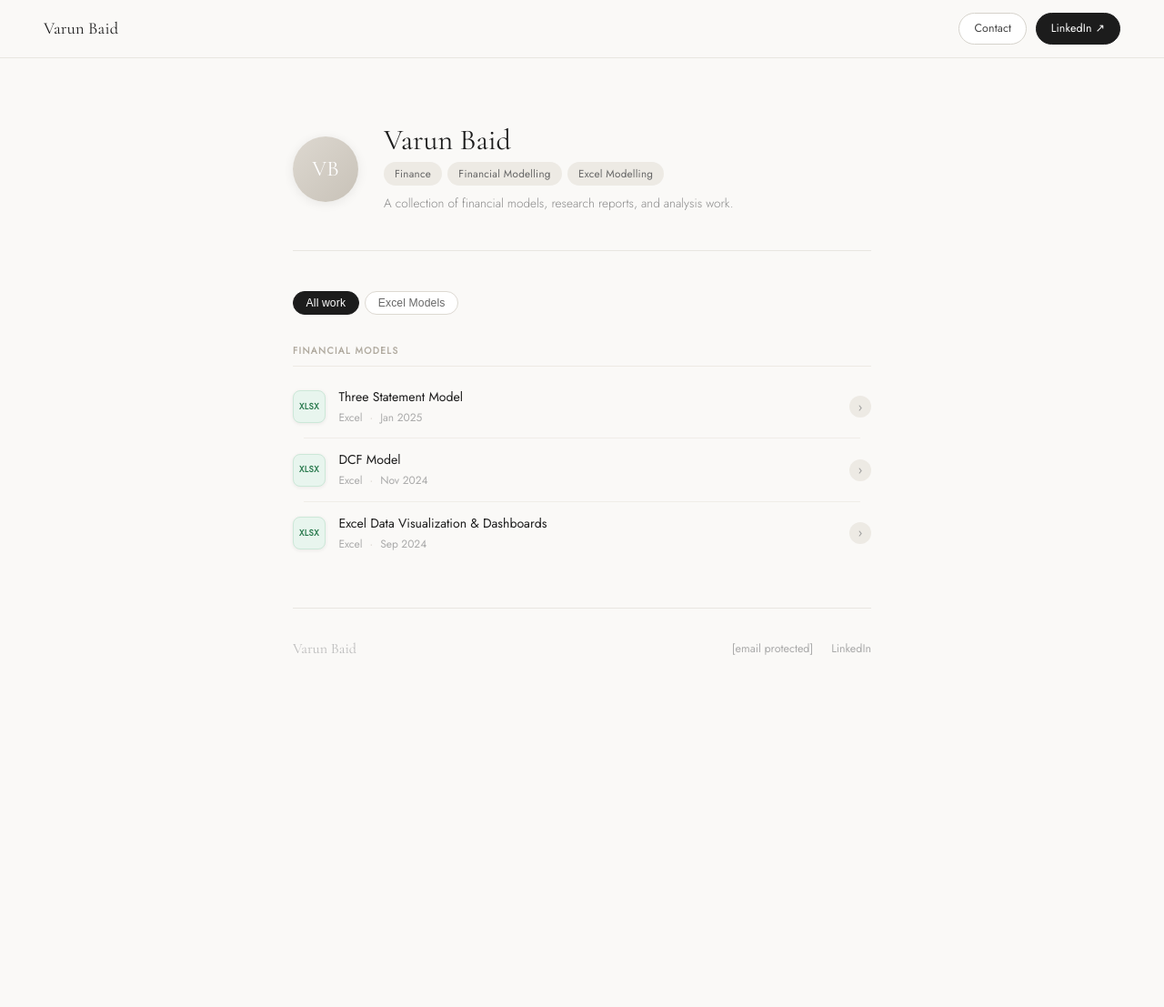
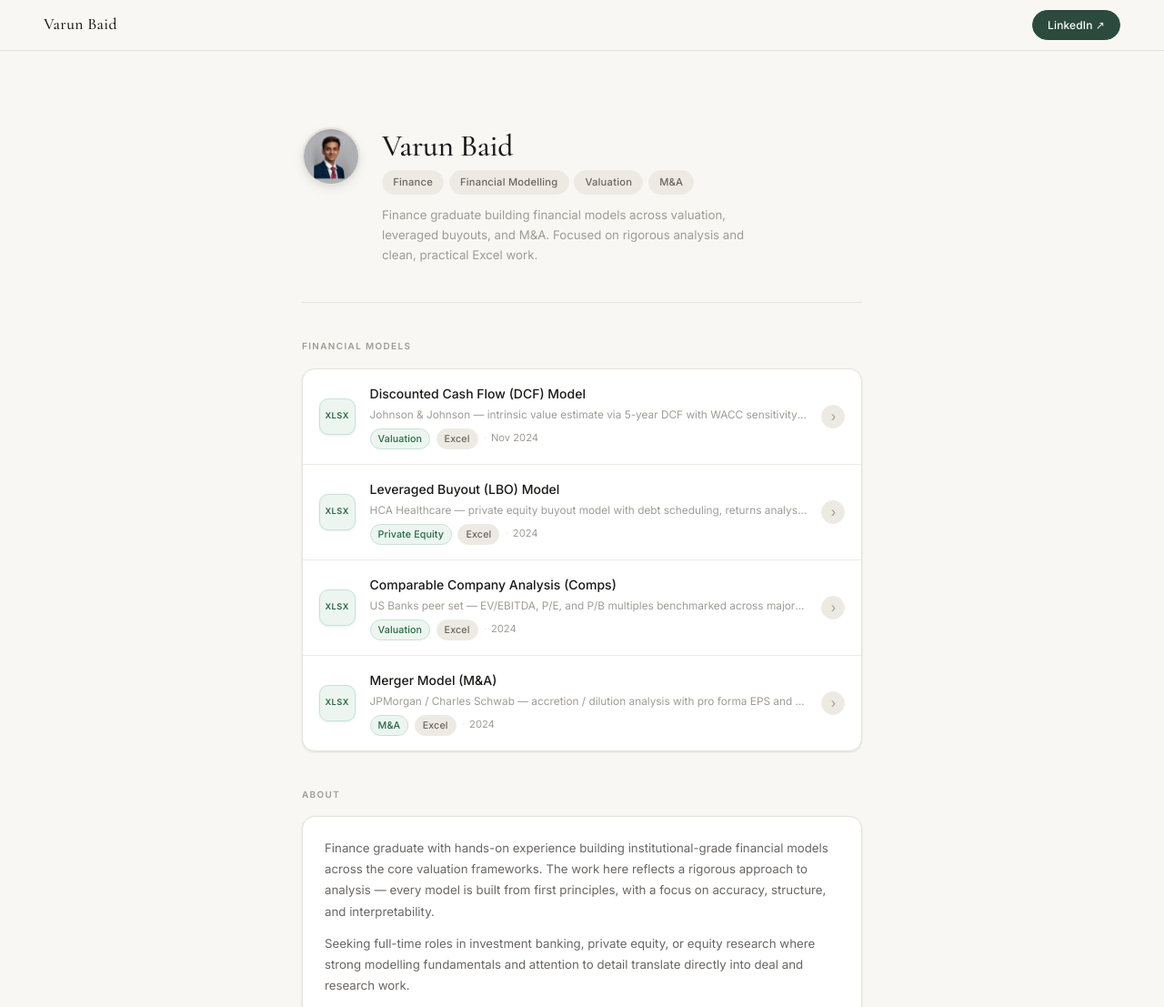
Before and after one commit to varunbaid2003/varunbaid.github.io, a plain HTML site: page index.html in a window 1280 px wide. Shown: the top 1107 px of the page at 91% size. Before the commit the page ends 806 px from the top, so only its background shows below. Drawn offline with nearby package versions, Linux system fonts and the light colour scheme.

Commit message:
Add files via upload

```diff
--- a/index.html
+++ b/index.html
@@ -4,198 +4,186 @@
 <meta charset="UTF-8">
 <meta name="viewport" content="width=device-width, initial-scale=1.0">
 <title>Varun Baid — Finance Portfolio</title>
-<link href="https://fonts.googleapis.com/css2?family=Cormorant+Garamond:ital,wght@0,400;0,500;0,600;1,400https://fonts.googleapis.com/css2?family=Instrument+Serif:ital@0;1&family=DM+Sans:wght@300;400;500&display=swapfamily=Jost:wght@300;400;500https://fonts.googleapis.com/css2?family=Instrument+Serif:ital@0;1&family=DM+Sans:wght@300;400;500&display=swapdisplay=swap" rel="stylesheet">
+<link href="https://fonts.googleapis.com/css2?family=Cormorant+Garamond:ital,wght@0,400;0,500;0,600;1,400;1,600&family=Inter:wght@300;400;500;600&display=swap" rel="stylesheet">
 <style>
   *, *::before, *::after { box-sizing: border-box; margin: 0; padding: 0; }
 
-  body {
-    font-family: 'Jost', sans-serif;
-    background: #faf9f7;
-    color: #1c1c1c;
-    font-size: 15px;
-    line-height: 1.55;
+  :root {
+    --bg: #f8f7f4;
+    --surface: #ffffff;
+    --border: #e6e2db;
+    --border-light: #eeebe5;
+    --text: #1a1918;
+    --text-secondary: #6b6560;
+    --text-muted: #a09b94;
+    --accent: #2c4a3e;
+    --green-icon-bg: #edf5f0;
+    --green-icon-color: #276843;
+    --green-icon-border: #c8e2d4;
+    --tag-bg: #edeae4;
+    --tag-color: #6b6560;
+    --hover-bg: #f2efe9;
+    --shadow-sm: 0 1px 3px rgba(0,0,0,0.06), 0 1px 2px rgba(0,0,0,0.04);
+    --shadow-md: 0 4px 12px rgba(0,0,0,0.07), 0 2px 4px rgba(0,0,0,0.04);
   }
 
-  /* NAV */
+  body {
+    font-family: 'Inter', sans-serif;
+    background: var(--bg);
+    color: var(--text);
+    font-size: 14px;
+    line-height: 1.6;
+    -webkit-font-smoothing: antialiased;
+  }
+
   nav {
     position: fixed; top: 0; left: 0; right: 0; z-index: 100;
     display: flex; align-items: center; justify-content: space-between;
-    padding: 0.9rem 3rem;
-    background: rgba(250,249,247,0.92);
-    backdrop-filter: blur(10px);
-    border-bottom: 1px solid #e8e6e1;
+    padding: 0 3rem; height: 56px;
+    background: rgba(248,247,244,0.92);
+    backdrop-filter: blur(12px);
+    -webkit-backdrop-filter: blur(12px);
+    border-bottom: 1px solid var(--border);
   }
   .nav-logo {
     font-family: 'Cormorant Garamond', serif;
-    font-size: 1.15rem;
-    color: #1c1c1c;
-    letter-spacing: 0.01em;
+    font-size: 1.1rem; font-weight: 500;
+    color: var(--text); letter-spacing: 0.02em;
   }
-  .nav-right { display: flex; gap: 0.6rem; align-items: center; }
+  .nav-right { display: flex; gap: 0.5rem; align-items: center; }
   .nav-btn {
-    font-size: 0.78rem; font-weight: 500;
-    padding: 0.4rem 1rem;
-    border-radius: 100px;
-    border: 1px solid #d5d2cb;
-    background: #fff;
-    color: #444;
-    cursor: pointer;
-    text-decoration: none;
-    transition: all 0.15s;
-    letter-spacing: 0.01em;
+    font-family: 'Inter', sans-serif;
+    font-size: 0.75rem; font-weight: 500;
+    padding: 0.38rem 1rem; border-radius: 100px;
+    border: 1px solid var(--border); background: var(--surface);
+    color: var(--text-secondary); cursor: pointer;
+    text-decoration: none; transition: all 0.15s ease; letter-spacing: 0.01em;
   }
-  .nav-btn:hover { background: #f0ede8; border-color: #bbb; }
-  .nav-btn.primary { background: #1c1c1c; color: #fff; border-color: #1c1c1c; }
-  .nav-btn.primary:hover { background: #333; }
+  .nav-btn.primary { background: var(--accent); color: #fff; border-color: var(--accent); }
+  .nav-btn.primary:hover { background: #3a5e50; border-color: #3a5e50; }
 
-  /* PAGE */
-  .page {
-    max-width: 700px;
-    margin: 0 auto;
-    padding: 5.5rem 2rem 5rem;
+  .page { max-width: 680px; margin: 0 auto; padding: 6rem 2rem 5rem; }
+
+  .hero {
+    padding: 2.75rem 0 2.5rem;
+    border-bottom: 1px solid var(--border);
+    margin-bottom: 2.5rem;
+    display: flex; gap: 1.5rem; align-items: flex-start;
+  }
+  .avatar {
+    width: 64px; height: 64px; border-radius: 50%;
+    flex-shrink: 0; box-shadow: var(--shadow-md);
+    overflow: hidden; border: 2px solid var(--border);
+  }
+  .avatar img {
+    width: 100%; height: 100%;
+    object-fit: cover; object-position: center top; display: block;
+  }
+  .hero-text { padding-top: 0.2rem; }
+  .hero-name {
+    font-family: 'Cormorant Garamond', serif;
+    font-size: 2.1rem; font-weight: 500;
+    color: var(--text); line-height: 1.05;
+    margin-bottom: 0.55rem; letter-spacing: -0.01em;
+  }
+  .hero-tags { display: flex; flex-wrap: wrap; gap: 0.35rem; margin-bottom: 0.75rem; }
+  .hero-tag {
+    font-size: 0.7rem; font-weight: 500;
+    padding: 0.22rem 0.7rem; border-radius: 100px;
+    background: var(--tag-bg); color: var(--tag-color);
+    letter-spacing: 0.02em; border: 1px solid var(--border-light);
+  }
+  .hero-desc {
+    font-size: 0.83rem; color: var(--text-muted);
+    font-weight: 400; line-height: 1.65; max-width: 420px;
   }
 
-  /* HERO */
-  .hero {
-    padding: 3rem 0 2.5rem;
-    border-bottom: 1px solid #e8e6e1;
-    margin-bottom: 2.75rem;
-    display: flex;
-    gap: 1.75rem;
-    align-items: center;
-  }
-  .avatar {
-    width: 72px; height: 72px; border-radius: 50%;
-    background: linear-gradient(135deg, #ddd8d0 0%, #c8c2b8 100%);
-    display: flex; align-items: center; justify-content: center;
-    font-family: 'Cormorant Garamond', serif;
-    font-size: 1.5rem; color: #fff;
-    flex-shrink: 0;
-    box-shadow: 0 2px 12px rgba(0,0,0,0.08);
-  }
-  .hero-text {}
-  .hero-name {
-    font-family: 'Cormorant Garamond', serif;
-    font-size: 2rem;
-    color: #1c1c1c;
-    line-height: 1.1;
-    margin-bottom: 0.4rem;
-  }
-  .hero-tags {
-    display: flex; flex-wrap: wrap; gap: 0.4rem;
-    margin-bottom: 0.6rem;
-  }
-  .hero-tag {
-    font-size: 0.73rem; font-weight: 500;
-    padding: 0.25rem 0.75rem;
-    border-radius: 100px;
-    background: #edeae4;
-    color: #666;
-    letter-spacing: 0.02em;
-  }
-  .hero-desc {
-    font-size: 0.85rem; color: #888; font-weight: 300; line-height: 1.6;
-    max-width: 440px;
+  .section-header { display: flex; align-items: center; margin-bottom: 1rem; }
+  .section-title {
+    font-size: 0.62rem; font-weight: 600;
+    letter-spacing: 0.14em; text-transform: uppercase; color: var(--text-muted);
   }
 
-  /* FILTER */
-  .filter-row {
-    display: flex; gap: 0.4rem; flex-wrap: wrap;
-    margin-bottom: 2rem;
-  }
-  .ftab {
-    font-size: 0.76rem; font-weight: 500;
-    padding: 0.32rem 0.85rem;
-    border-radius: 100px;
-    border: 1px solid #ddd9d2;
-    background: #fff; color: #666;
-    cursor: pointer; transition: all 0.15s;
-    letter-spacing: 0.01em;
-  }
-  .ftab:hover { border-color: #aaa; color: #1c1c1c; }
-  .ftab.active { background: #1c1c1c; color: #fff; border-color: #1c1c1c; }
-
-  /* CATEGORY */
-  .category { margin-bottom: 2.25rem; }
-  .category-title {
-    font-size: 0.65rem; font-weight: 600;
-    letter-spacing: 0.13em; text-transform: uppercase;
-    color: #b0aa9f;
-    margin-bottom: 0.6rem;
-    padding-bottom: 0.5rem;
-    border-bottom: 1px solid #edeae4;
+  .projects-list {
+    display: flex; flex-direction: column;
+    border: 1px solid var(--border); border-radius: 14px;
+    overflow: hidden; background: var(--surface);
+    box-shadow: var(--shadow-sm); margin-bottom: 2.5rem;
   }
 
-  /* PROJECT ROW */
-  .project-row {
+  .project-card {
     display: flex; align-items: center;
-    padding: 0.8rem 0.75rem;
-    margin: 0 -0.75rem;
-    border-radius: 10px;
-    gap: 0.9rem;
-    text-decoration: none;
-    color: inherit;
-    transition: background 0.15s;
+    padding: 1rem 1.1rem; gap: 1rem;
+    text-decoration: none; color: inherit;
+    transition: background 0.14s ease;
+    border-bottom: 1px solid var(--border-light);
   }
-  .project-row:hover { background: #f0ede7; }
+  .project-card:last-child { border-bottom: none; }
+  .project-card:hover { background: var(--hover-bg); }
+  .project-card:hover .card-arrow { background: var(--accent); color: #fff; border-color: var(--accent); }
 
-  .proj-icon {
-    width: 36px; height: 36px; border-radius: 8px;
-    flex-shrink: 0;
-    display: flex; align-items: center; justify-content: center;
-    font-size: 0.6rem; font-weight: 700; letter-spacing: 0.04em;
-    box-shadow: 0 1px 4px rgba(0,0,0,0.07);
+  .card-icon {
+    width: 40px; height: 40px; border-radius: 10px;
+    flex-shrink: 0; display: flex; align-items: center; justify-content: center;
+    font-size: 0.58rem; font-weight: 700; letter-spacing: 0.05em;
+    box-shadow: 0 1px 3px rgba(0,0,0,0.08);
+    background: var(--green-icon-bg);
+    color: var(--green-icon-color);
+    border: 1px solid var(--green-icon-border);
   }
-  .icon-xlsx { background: #e8f5ee; color: #2a7a4e; border: 1px solid #cce8d8; }
-  .icon-pdf  { background: #fdecea; color: #c0392b; border: 1px solid #f5c9c5; }
 
-  .proj-info { flex: 1; min-width: 0; }
-  .proj-title {
-    font-size: 0.88rem; font-weight: 500; color: #1c1c1c;
-    margin-bottom: 0.15rem;
+  .card-body { flex: 1; min-width: 0; }
+  .card-title {
+    font-size: 0.875rem; font-weight: 500; color: var(--text);
+    margin-bottom: 0.18rem;
     white-space: nowrap; overflow: hidden; text-overflow: ellipsis;
   }
-  .proj-meta {
-    font-size: 0.75rem; color: #aaa;
-    display: flex; gap: 0.5rem; align-items: center;
+  .card-desc {
+    font-size: 0.74rem; color: var(--text-muted);
+    white-space: nowrap; overflow: hidden; text-overflow: ellipsis;
+    margin-bottom: 0.3rem;
   }
-  .meta-dot { color: #d5d0c8; }
+  .card-meta { display: flex; gap: 0.4rem; align-items: center; flex-wrap: wrap; }
+  .meta-tag {
+    font-size: 0.67rem; font-weight: 500;
+    padding: 0.12rem 0.5rem; border-radius: 100px;
+    background: var(--tag-bg); color: var(--tag-color);
+    letter-spacing: 0.01em; border: 1px solid var(--border-light);
+  }
+  .meta-tag.green {
+    background: var(--green-icon-bg); color: var(--green-icon-color);
+    border-color: var(--green-icon-border);
+  }
+  .meta-date { font-size: 0.7rem; color: var(--text-muted); }
+  .meta-date::before { content: '·'; color: var(--border); margin-right: 0.3rem; }
 
-  .proj-arrow {
-    width: 24px; height: 24px; border-radius: 50%;
-    background: #edeae4;
+  .card-arrow {
+    width: 26px; height: 26px; border-radius: 50%;
+    background: var(--tag-bg); border: 1px solid var(--border-light);
     display: flex; align-items: center; justify-content: center;
-    color: #999; font-size: 0.85rem; flex-shrink: 0;
-    transition: all 0.15s;
-  }
-  .project-row:hover .proj-arrow { background: #1c1c1c; color: #fff; }
-
-  /* DIVIDER between rows */
-  .proj-divider {
-    height: 1px; background: #f0ede8;
-    margin: 0 0.75rem;
+    color: var(--text-muted); font-size: 0.9rem; flex-shrink: 0;
+    transition: all 0.14s ease;
   }
 
-  /* FOOTER */
-  footer {
-    margin-top: 3rem;
-    padding-top: 2rem;
-    border-top: 1px solid #e8e6e1;
-    display: flex; align-items: center; justify-content: space-between;
-    flex-wrap: wrap; gap: 0.75rem;
+  .about-card {
+    background: var(--surface); border: 1px solid var(--border);
+    border-radius: 14px; padding: 1.4rem 1.5rem;
+    margin-bottom: 2.5rem; box-shadow: var(--shadow-sm);
   }
+  .about-card p { font-size: 0.83rem; color: var(--text-secondary); line-height: 1.75; }
+  .about-card p + p { margin-top: 0.75rem; }
+
+  footer { margin-top: 1.5rem; padding-top: 1.75rem; border-top: 1px solid var(--border); }
   .footer-left {
     font-family: 'Cormorant Garamond', serif;
-    font-size: 1rem; color: #bbb;
+    font-size: 0.95rem; color: var(--text-muted); letter-spacing: 0.01em;
   }
-  .footer-links { display: flex; gap: 1.25rem; }
-  .footer-links a { font-size: 0.78rem; color: #aaa; text-decoration: none; transition: color 0.15s; }
-  .footer-links a:hover { color: #1c1c1c; }
 
   @media (max-width: 600px) {
-    nav { padding: 0.75rem 1.25rem; }
-    .page { padding: 5rem 1.25rem 3rem; }
-    .hero { flex-direction: column; align-items: flex-start; gap: 1rem; }
+    nav { padding: 0 1.25rem; }
+    .page { padding: 5rem 1.25rem 3.5rem; }
+    .hero { flex-direction: column; gap: 1rem; }
+    .hero-name { font-size: 1.8rem; }
   }
 </style>
 </head>
@@ -204,86 +192,103 @@
 <nav>
   <div class="nav-logo">Varun Baid</div>
   <div class="nav-right">
-    <a href="/cdn-cgi/l/email-protection#5821372d2a183d35393134763b3735" class="nav-btn">Contact</a>
     <a href="https://www.linkedin.com/in/varun-baid-bb4a48214/" class="nav-btn primary" target="_blank">LinkedIn ↗</a>
   </div>
 </nav>
 
 <div class="page">
 
-  <!-- HERO -->
   <div class="hero">
-    <div class="avatar">VB</div>
+    <div class="avatar"><img src="photo.jpg" alt="Varun Baid"></div>
     <div class="hero-text">
       <div class="hero-name">Varun Baid</div>
       <div class="hero-tags">
         <span class="hero-tag">Finance</span>
         <span class="hero-tag">Financial Modelling</span>
-        <span class="hero-tag">Excel Modelling</span>
+        <span class="hero-tag">Valuation</span>
+        <span class="hero-tag">M&amp;A</span>
       </div>
-      <div class="hero-desc">A collection of financial models, research reports, and analysis work.</div>
+      <div class="hero-desc">Finance graduate building financial models across valuation, leveraged buyouts, and M&amp;A. Focused on rigorous analysis and clean, practical Excel work.</div>
     </div>
   </div>
 
-  <!-- FILTERS -->
-  <div class="filter-row">
-    <button class="ftab active" onclick="filter('all',this)">All work</button>
-    <button class="ftab" onclick="filter('xlsx',this)">Excel Models</button>
+  <div class="section-header">
+    <span class="section-title">Financial Models</span>
+  </div>
+
+  <div class="projects-list">
+
+    <a href="https://view.officeapps.live.com/op/view.aspx?src=https://raw.githubusercontent.com/varunbaid2003/varunbaid.github.io/main/JNJ_DCF_Model.xlsx" class="project-card" target="_blank">
+      <div class="card-icon">XLSX</div>
+      <div class="card-body">
+        <div class="card-title">Discounted Cash Flow (DCF) Model</div>
+        <div class="card-desc">Johnson &amp; Johnson — intrinsic value estimate via 5-year DCF with WACC sensitivity analysis</div>
+        <div class="card-meta">
+          <span class="meta-tag green">Valuation</span>
+          <span class="meta-tag">Excel</span>
+          <span class="meta-date">Nov 2024</span>
+        </div>
+      </div>
+      <div class="card-arrow">›</div>
+    </a>
+
+    <a href="https://view.officeapps.live.com/op/view.aspx?src=https://raw.githubusercontent.com/varunbaid2003/varunbaid.github.io/main/HCA_LBO_Model.xlsx" class="project-card" target="_blank">
+      <div class="card-icon">XLSX</div>
+      <div class="card-body">
+        <div class="card-title">Leveraged Buyout (LBO) Model</div>
+        <div class="card-desc">HCA Healthcare — private equity buyout model with debt scheduling, returns analysis, and IRR waterfall</div>
+        <div class="card-meta">
+          <span class="meta-tag green">Private Equity</span>
+          <span class="meta-tag">Excel</span>
+          <span class="meta-date">2024</span>
+        </div>
+      </div>
+      <div class="card-arrow">›</div>
+    </a>
+
+    <a href="https://view.officeapps.live.com/op/view.aspx?src=https://raw.githubusercontent.com/varunbaid2003/varunbaid.github.io/main/Comps_US_Banks.xlsx" class="project-card" target="_blank">
+      <div class="card-icon">XLSX</div>
+      <div class="card-body">
+        <div class="card-title">Comparable Company Analysis (Comps)</div>
+        <div class="card-desc">US Banks peer set — EV/EBITDA, P/E, and P/B multiples benchmarked across major US financials</div>
+        <div class="card-meta">
+          <span class="meta-tag green">Valuation</span>
+          <span class="meta-tag">Excel</span>
+          <span class="meta-date">2024</span>
+        </div>
+      </div>
+      <div class="card-arrow">›</div>
+    </a>
+
+    <a href="https://view.officeapps.live.com/op/view.aspx?src=https://raw.githubusercontent.com/varunbaid2003/varunbaid.github.io/main/Merger_Model_JPM_SCHW.xlsx" class="project-card" target="_blank">
+      <div class="card-icon">XLSX</div>
+      <div class="card-body">
+        <div class="card-title">Merger Model (M&amp;A)</div>
+        <div class="card-desc">JPMorgan / Charles Schwab — accretion / dilution analysis with pro forma EPS and synergy modelling</div>
+        <div class="card-meta">
+          <span class="meta-tag green">M&amp;A</span>
+          <span class="meta-tag">Excel</span>
+          <span class="meta-date">2024</span>
+        </div>
+      </div>
+      <div class="card-arrow">›</div>
+    </a>
 
   </div>
 
-  <!-- CATEGORY 1 -->
-  <div class="category" data-cat="valuation">
-    <div class="category-title">Financial Models</div>
-
-    <a href="https://www.icloud.com/iclouddrive/072Nl2UfF12DVEhORL46EQEVQ#CFI-Case-Study-Three-Statement-Model" class="project-row" data-type="xlsx" target="_blank">
-      <div class="proj-icon icon-xlsx">XLSX</div>
-      <div class="proj-info">
-        <div class="proj-title">Three Statement Model</div>
-        <div class="proj-meta"><span>Excel</span><span class="meta-dot">·</span><span>Jan 2025</span></div>
-      </div>
-      <div class="proj-arrow">›</div>
-    </a>
-    <div class="proj-divider"></div>
-
-    <a href="https://github.com/varunbaid2003/varunbaid.github.io/raw/refs/heads/main/JNJ_DCF_Model.xlsx" class="project-row" data-type="xlsx" target="_blank">
-      <div class="proj-icon icon-xlsx">XLSX</div>
-      <div class="proj-info">
-        <div class="proj-title">DCF Model</div>
-        <div class="proj-meta"><span>Excel</span><span class="meta-dot">·</span><span>Nov 2024</span></div>
-      </div>
-      <div class="proj-arrow">›</div>
-    </a>
-    <div class="proj-divider"></div>
-
-    <a href="https://www.icloud.com/iclouddrive/039wkTZMh4ohPCZ6M2AwbuA1Q#CFI-Excel-Data-Visualization-and-Dashboards-Template" class="project-row" data-type="xlsx" target="_blank">
-      <div class="proj-icon icon-xlsx">XLSX</div>
-      <div class="proj-info">
-        <div class="proj-title">Excel Data Visualization &amp; Dashboards</div>
-        <div class="proj-meta"><span>Excel</span><span class="meta-dot">·</span><span>Sep 2024</span></div>
-      </div>
-      <div class="proj-arrow">›</div>
-    </a>
+  <div class="section-header">
+    <span class="section-title">About</span>
+  </div>
+  <div class="about-card">
+    <p>Finance graduate with hands-on experience building institutional-grade financial models across the core valuation frameworks. The work here reflects a rigorous approach to analysis — every model is built from first principles, with a focus on accuracy, structure, and interpretability.</p>
+    <p>Seeking full-time roles in investment banking, private equity, or equity research where strong modelling fundamentals and attention to detail translate directly into deal and research work.</p>
   </div>
 
-  <!-- FOOTER -->
   <footer>
     <div class="footer-left">Varun Baid</div>
-    <div class="footer-links">
-      <a href="/cdn-cgi/l/email-protection#50293f252210353d31393c7e333f3d"><span class="__cf_email__" data-cfemail="bfc6d0cacdffdad2ded6d391dcd0d2">[email&#160;protected]</span></a>
-      <a href="https://www.linkedin.com/in/varun-baid-bb4a48214/" target="_blank">LinkedIn</a>
-    </div>
   </footer>
 
 </div>
 
-<script data-cfasync="false" src="/cdn-cgi/scripts/5c5dd728/cloudflare-static/email-decode.min.js"></script><script>
-  function filter(type, btn) {
-    document.querySelectorAll('.ftab').forEach(b => b.classList.remove('active'));
-    btn.classList.add('active');
-    document.querySelectorAll('.project-row').forEach(row => {
-      const show = type === 'all' || row.dataset.type === type;
-      row.style.display = show ? 'flex' : 'none';
-      const next = row.nextElementSibling;
-      if (next && next.classList.contains('proj-divider')) {
-        next.style.display = show ? 'block' : 'none';
+</body>
+</html>
```
